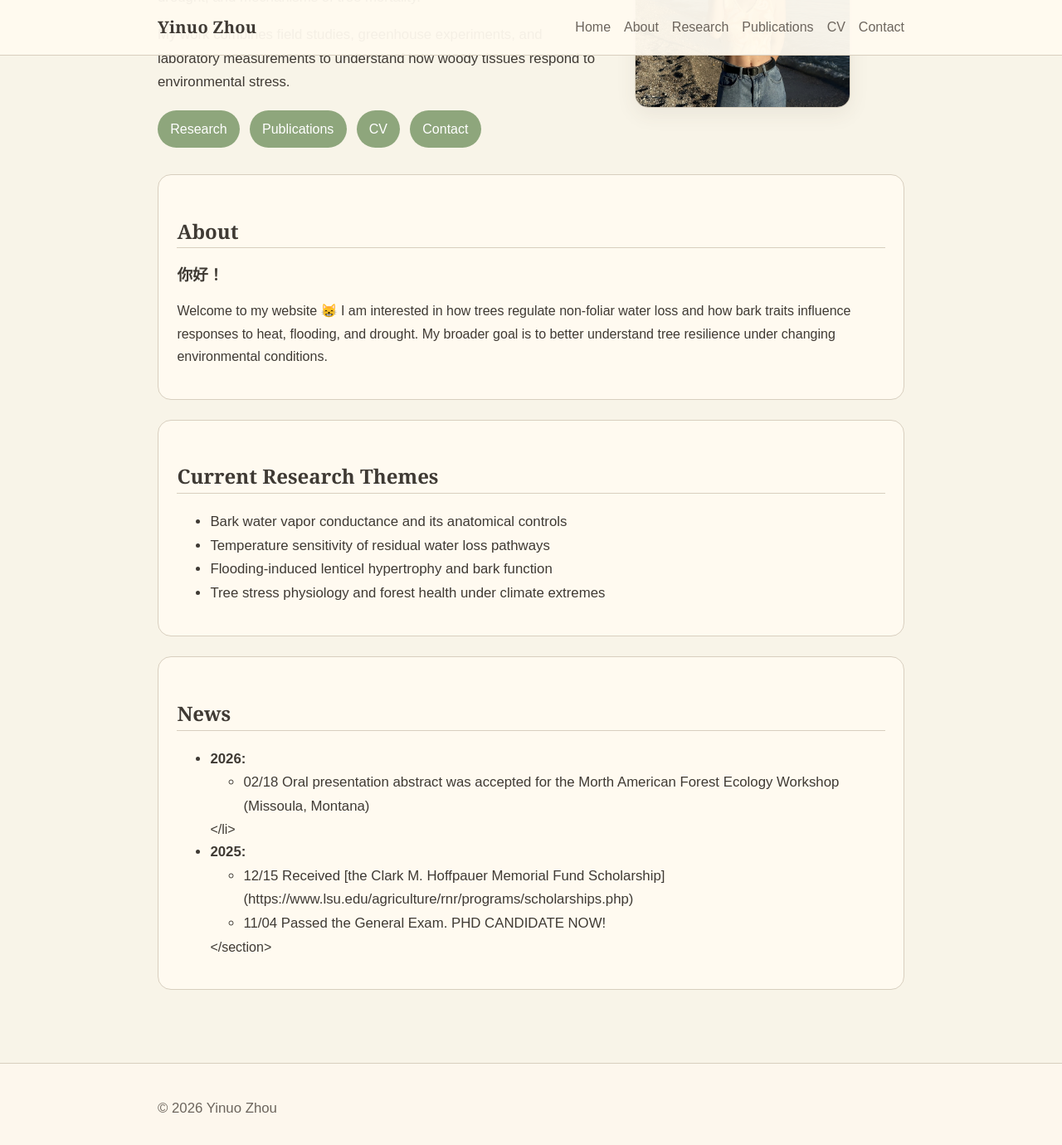
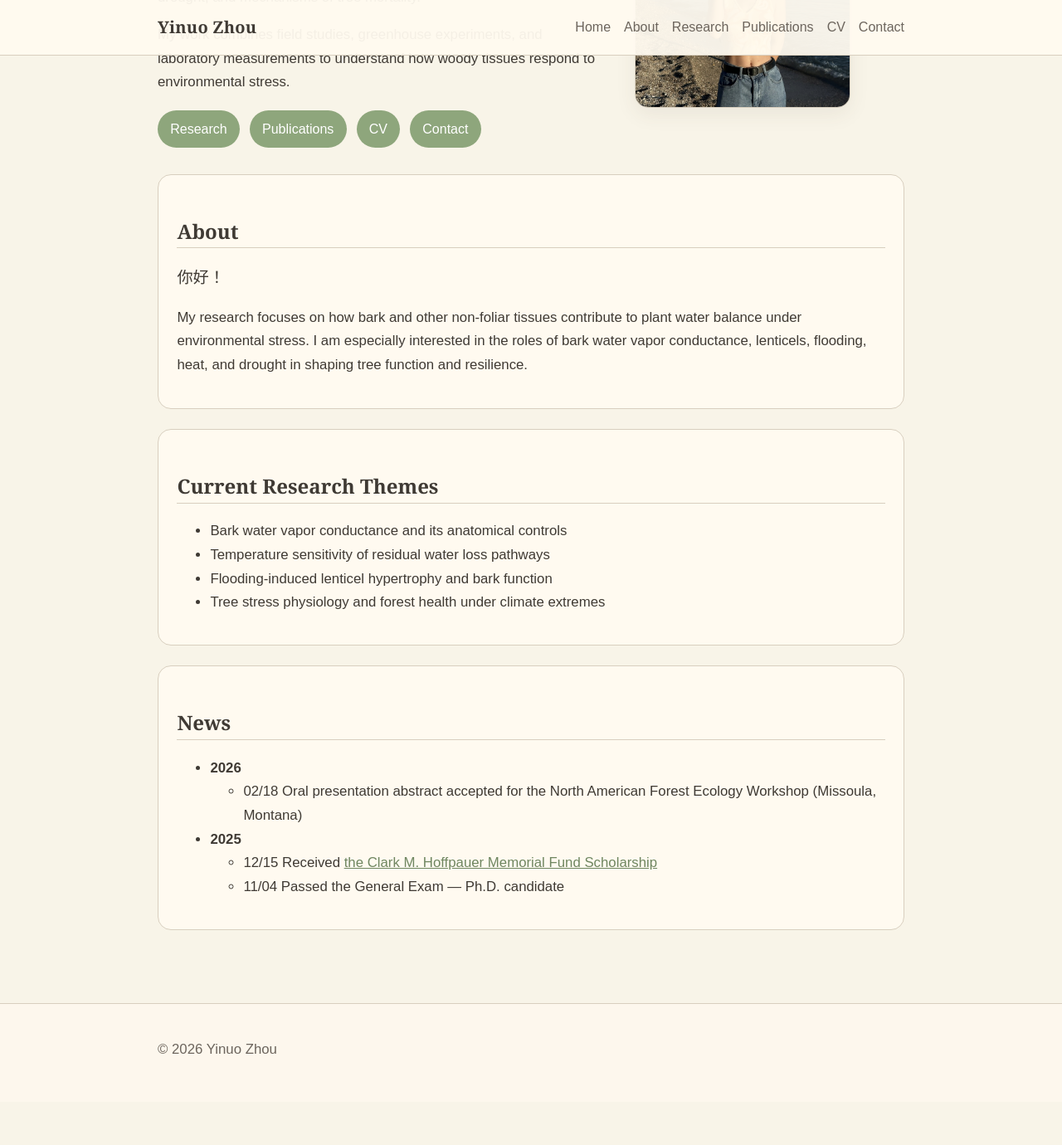
Before and after one commit to Yinuo-Zhou524/Yinuo-Zhou524.github.io, a Jekyll site: the page built from index.md, in a window 1280 px wide and 1400 px high, scrolled down 339 px. Shown: the top 1380 px of the window at 83% size. Built offline with Jekyll 4.4.1, drawn with Linux system fonts in a browser that asks for light colours; after the commit the page ends 1667 px from its top, so only the background shows below that.

Commit message:
fixed the ul in homepage

```diff
--- a/assets/css/style.css
+++ b/assets/css/style.css
@@ -188,3 +188,8 @@ a:hover {
   font-family: "Lora", Georgia, serif;
   font-weight: 500;
 }
+
+.Chinese {
+  font-size: 1.2rem;
+  margin-bottom: 0.4rem;
+}
--- a/index.md
+++ b/index.md
@@ -5,7 +5,7 @@ title: Home
 
 <div class="hero">
   <div class="hero-text">
-  <h1 class="name-title">Yinuo Zhou</h1>
+    <h1 class="name-title">Yinuo Zhou</h1>
     <p class="subtitle">Ph.D. Candidate in Renewable Natural Resources, Louisiana State University</p>
 
     <p>
@@ -19,26 +19,25 @@ title: Home
     </p>
 
     <div class="button-row">
-      <a class="button" href="/research.html">Research</a>
-      <a class="button" href="/publications.html">Publications</a>
-      <a class="button" href="/cv.html">CV</a>
-      <a class="button" href="/contact.html">Contact</a>
+      <a class="button" href="{{ '/research.html' | relative_url }}">Research</a>
+      <a class="button" href="{{ '/publications.html' | relative_url }}">Publications</a>
+      <a class="button" href="{{ '/cv.html' | relative_url }}">CV</a>
+      <a class="button" href="{{ '/contact.html' | relative_url }}">Contact</a>
     </div>
   </div>
 
   <div class="hero-photo">
-    <img src="/assets/img/profile.JPG" alt="Portrait of Yinuo Zhou">
+    <img src="{{ '/assets/img/profile.JPG' | relative_url }}" alt="Portrait of Yinuo Zhou">
   </div>
 </div>
 
 <section>
   <h2>About</h2>
+  <p class="Chinese">你好！</p>
   <p>
-    <h3 class="Chinese">你好！</h3>
-
-    Welcome to my website 😸 I am interested in how trees regulate non-foliar water loss and how
-    bark traits influence responses to heat, flooding, and drought. My broader goal is to better understand
-    tree resilience under changing environmental conditions.
+    My research focuses on how bark and other non-foliar tissues contribute
+  to plant water balance under environmental stress. I am especially interested in the roles of bark
+  water vapor conductance, lenticels, flooding, heat, and drought in shaping tree function and resilience.
   </p>
 </section>
 
@@ -55,15 +54,18 @@ title: Home
 <section>
   <h2>News</h2>
   <ul>
-    <li><strong>2026:</strong> </li>
-    <ul>
-    <li>02/18 Oral presentation abstract was accepted for the Morth American Forest Ecology Workshop (Missoula, Montana)</li>
-    </ul>
+    <li>
+      <strong>2026</strong>
+      <ul>
+        <li>02/18 Oral presentation abstract accepted for the North American Forest Ecology Workshop (Missoula, Montana)</li>
+      </ul>
     </li>
-    <li><strong>2025:</strong> </li>
-    <ul>
-    <li>12/15 Received [the Clark M. Hoffpauer Memorial Fund Scholarship](https://www.lsu.edu/agriculture/rnr/programs/scholarships.php) </li>
-    <li>11/04 Passed the General Exam. PHD CANDIDATE NOW!</li>
-    <!--Add another recent milestone here.-->
+    <li>
+      <strong>2025</strong>
+      <ul>
+        <li>12/15 Received <a href="https://www.lsu.edu/agriculture/rnr/programs/scholarships.php">the Clark M. Hoffpauer Memorial Fund Scholarship</a></li>
+        <li>11/04 Passed the General Exam — Ph.D. candidate</li>
+      </ul>
+    </li>
   </ul>
 </section>
```
